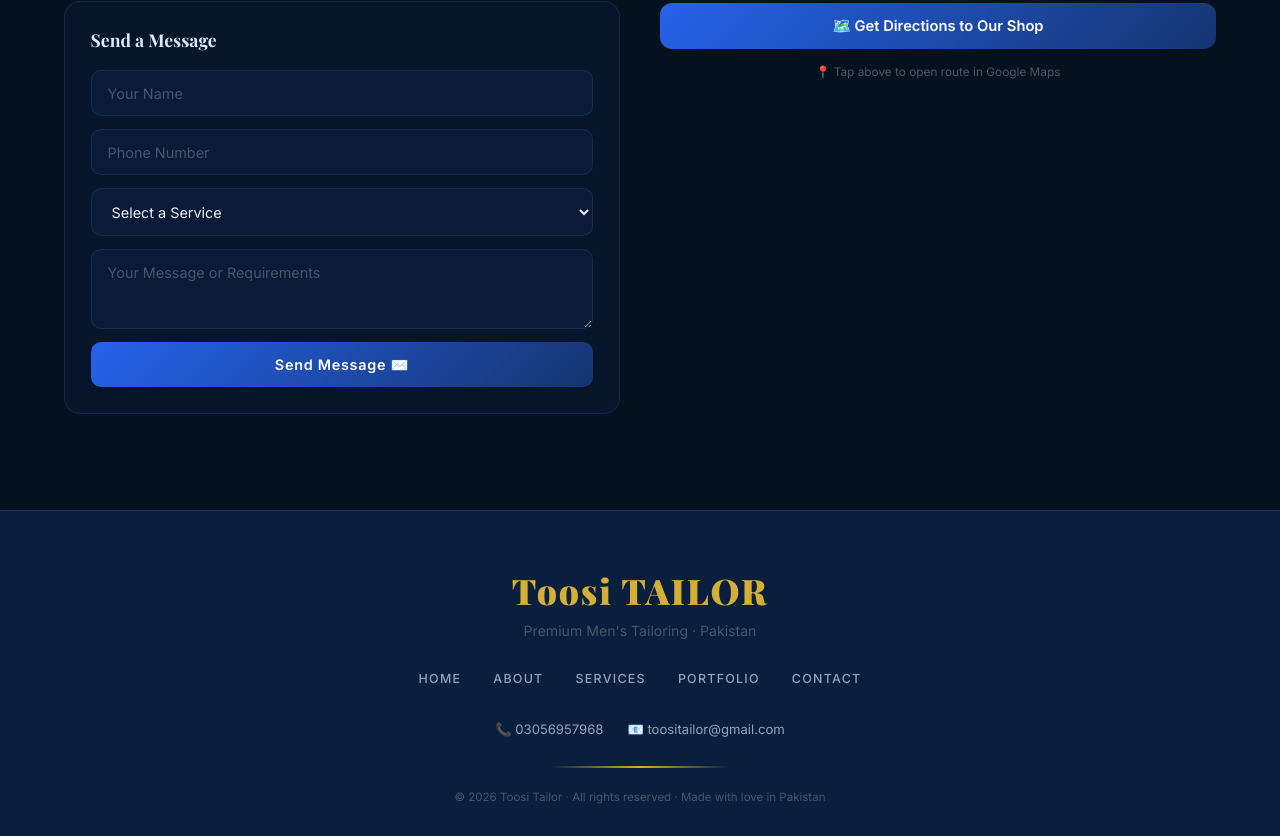
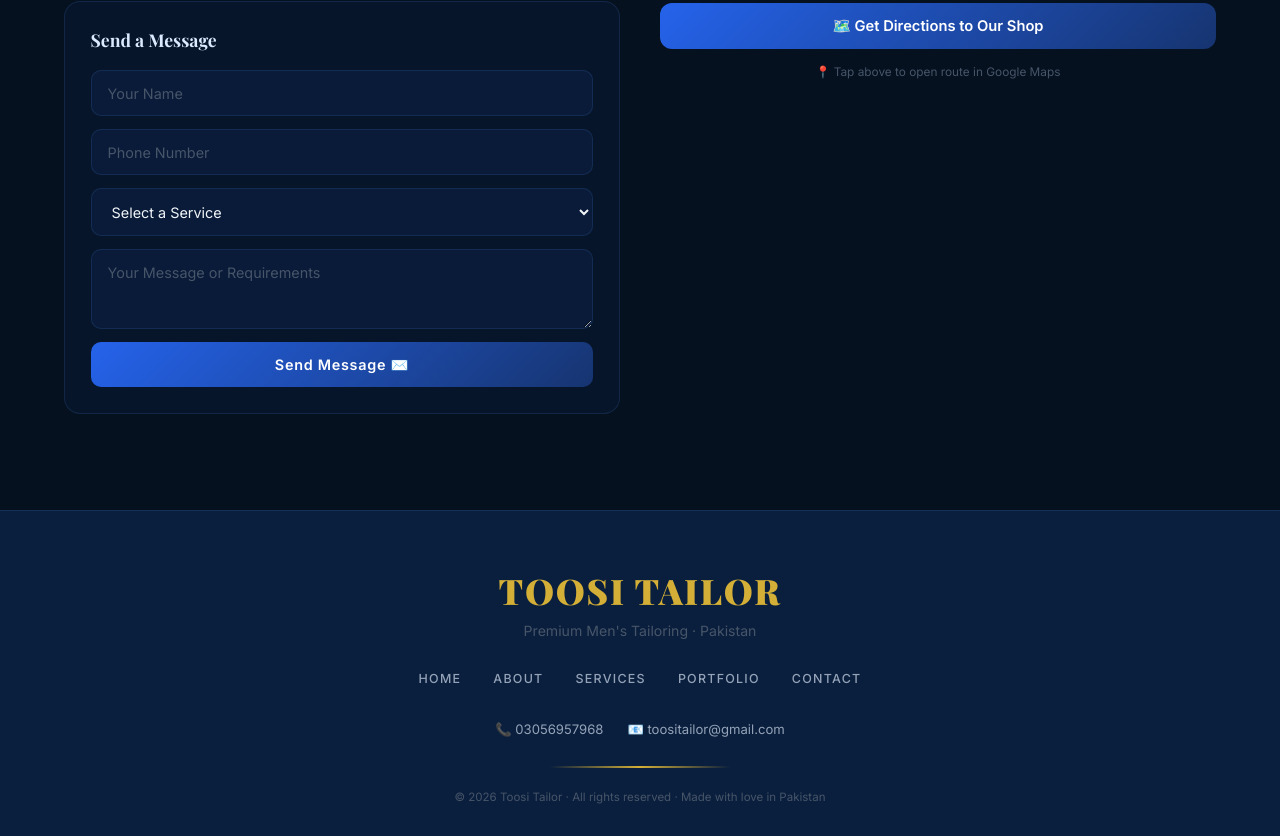
Before and after one commit to AbbasKhan347/toosi_tailor, a React (Create React App) app: page / in a window 1280 px wide. Shown: the part 4544-5380 px from the top of the page. Built offline with nearby package versions, Linux system fonts and the light colour scheme; a web font is replaced by a local one.

Commit message:
Correct footer text from 'Toosi' to 'TOOSI'

```diff
--- a/src/App.js
+++ b/src/App.js
@@ -687,7 +687,7 @@
       {/* ══ FOOTER ══════════════════════════════════════ */}
       <footer className="footer">
         <div style={{fontFamily:"'Playfair Display',serif",fontSize:"2.2rem",fontWeight:900,color:"var(--gold)",marginBottom:".5rem",letterSpacing:".05em"}}>
-          Toosi TAILOR
+          TOOSI TAILOR
         </div>
         <p style={{color:"var(--dim)",fontSize:".88rem",marginBottom:"1.6rem",fontFamily:urf}}>{t.ftTag}</p>
         <div className="footer-links" style={{display:"flex",gap:"2rem",justifyContent:"center",flexWrap:"wrap",marginBottom:"1.8rem"}}>
```
